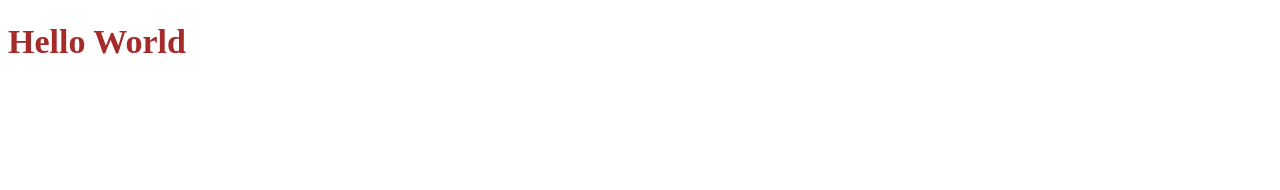
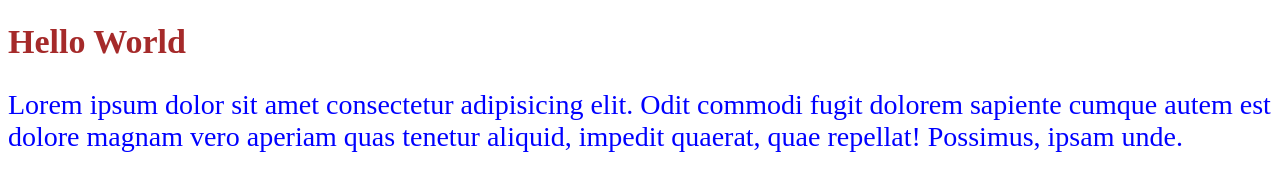
Before and after one commit to ninokila/my-repository-1, a plain HTML site: page index.html in a window 1280 px wide. Drawn offline with Linux system fonts and the light colour scheme.

Commit message:
third commit

```diff
--- a/index.html
+++ b/index.html
@@ -8,5 +8,10 @@
   </head>
   <body>
     <h1>Hello World</h1>
+    <p>
+      Lorem ipsum dolor sit amet consectetur adipisicing elit. Odit commodi
+      fugit dolorem sapiente cumque autem est dolore magnam vero aperiam quas
+      tenetur aliquid, impedit quaerat, quae repellat! Possimus, ipsam unde.
+    </p>
   </body>
 </html>
--- a/syle.css
+++ b/syle.css
@@ -2,3 +2,8 @@ h1 {
   font-size: 34px;
   color: brown;
 }
+
+p {
+  font-size: 28px;
+  color: blue;
+}
```
